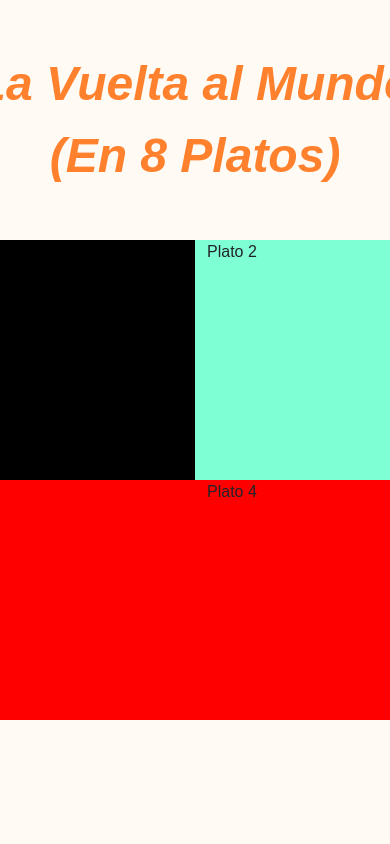
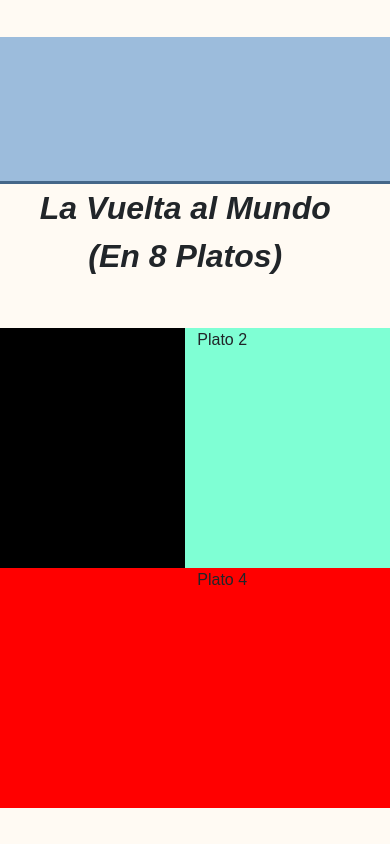
Before and after one commit to MR-ant1/Proyecto-Carta-Restaurante, a plain HTML site: page pages/menu.html in a window 390 px wide. Shown: the top 844 px of the page. Drawn offline with nearby package versions, Linux system fonts and the light colour scheme.

Commit message:
cambios en la hamburguesa. pendiente arreglar responsive

```diff
--- a/css/styles.css
+++ b/css/styles.css
@@ -1,4 +1,6 @@
 body {
+    min-height: 100vh;
+    width: 95vw;
     margin: 0em;
     padding: 0em;
     background-color: #fffaf3;
@@ -9,7 +11,7 @@ body {
     align-items: center;
 }
 .restaurantname {
-    width:96;
+    width:94em;
     display:flex;
     flex-direction: row;
     justify-content: center;
@@ -26,13 +28,12 @@ body {
 }
 .trademark {
     height: 5em;
-    width: 44em;
+    width: 40em;
     display:flex;
     justify-content: center;
     flex-direction: center;
     font-family:'Franklin Gothic Medium', 'Arial Narrow', Arial, sans-serif;
     font-size: 2em;
-
 }
 .worldfood {
     height:25em;
@@ -46,43 +47,23 @@ body {
 }
 .lema {
     height: 4em;
-    width: 94em;
+    width: 90em;
     display:flex;
     flex-direction: column;
     justify-content: center;
     align-items: center;
 }
-.burger {
-    height: 3em;
-    display:flex;
-    flex-direction: row;
-    justify-content: center;
-    align-items: flex-start;
-}
-.name1 {
+
+.titletext {
     display:flex;
     flex-direction: column;
     justify-content: center;
     align-items: center;
-}
-.name2 {
-    display:flex;
-    flex-direction: column;
-    justify-content: center;
-    align-items: center;
-}
-.businessname {
-    width: 30em;
-    font-size: 3em;
-    color:rgb(255, 129, 45);
-    display:flex;
-    flex-direction: column;
-    justify-content: center;
-    align-items: center;
+    font-size: 2em;
 }
 .platos1-4 {
     height: 30em;
-    width: 94em;
+    width: 90em;
     background-color: red;
 }
 .platos {
@@ -99,3 +80,12 @@ body {
     height: 15em;
     background-color: aquamarine;
 }
+.burger {
+    color: inherit;
+    text-decoration: none;
+    display: flex;
+    padding: 1em 2em;
+    border-bottom: 0.2em solid #456789;
+    background: #9cbcdc;
+    font-variant: small-caps;
+  }
--- a/pages/menu.html
+++ b/pages/menu.html
@@ -9,27 +9,25 @@
 </head>
 <body>
     <header>
-        <div class="container-fluid restaurantname">
-            <div class="row">
-                <div class="col-3 col-md-2 col-lg-1 burger">
+        <div class="container-fluid">
+            <div class="row restaurantname">
+                 <div class="col-12 col-md-6 col-lg-3 burger">
+                        <input type="checkbox">
+                        <i class="fas fa-bars"></i>
+                        <i class="fas fa-times"></i>
                         <nav>
-                        <input type="checkbox" id="hamburguesa">
-                        <label for="hamburguesa">Menú</label>
                           <ul>
-                            <li><a href="../index.html" target="_self">Portada</a></li>
-                            <li><a href="menu.html"target="_self">Menú</a></li>
-                            <li><a href="menu2.html"target="_self">Menú Continuación</a></li>
-                            <li><a href="contacto.html"target="_self">Contacto</a></li>
+                            <li><a href="../index.html">Inicio</a></li>
+                            <li><a href="menu.html">Menú</a></li>
+                            <li><a href="menu2.html">Menú (2)</a></li>
+                            <li><a href="contacto.html">Contacto</a></li>
                           </ul>
                         </nav>
                       </div>
-                <div class="col-6 col-md-3 col-lg-1 businessname">
-                    <div class="row name1">
-                        <i><strong>La Vuelta al Mundo</strong></i>
-                     </div>
-                     <div class="row name2">
-                         <i><strong>(En 8 Platos)</strong></i>
-                     </div>
+                      <div class="col-12 col-md-6 col-lg-3 fillersquare"></div>
+                    <div class="col-12 col-md-6 col-lg-3 titletext">
+                        <div class="row"> <i><strong>La Vuelta al Mundo</strong></i></div>
+                        <div class="row"><i><strong>(En 8 Platos)</strong></i></div></div>
                     </div>
                 </div>
             </div>
```
Also changed, not shown: index.html (+26 -28 lines), pages/contacto.html (+16 -19 lines), pages/menu2.html (+14 -16 lines), 1 other file. Lines whose indentation alone changed are shown as unchanged.
